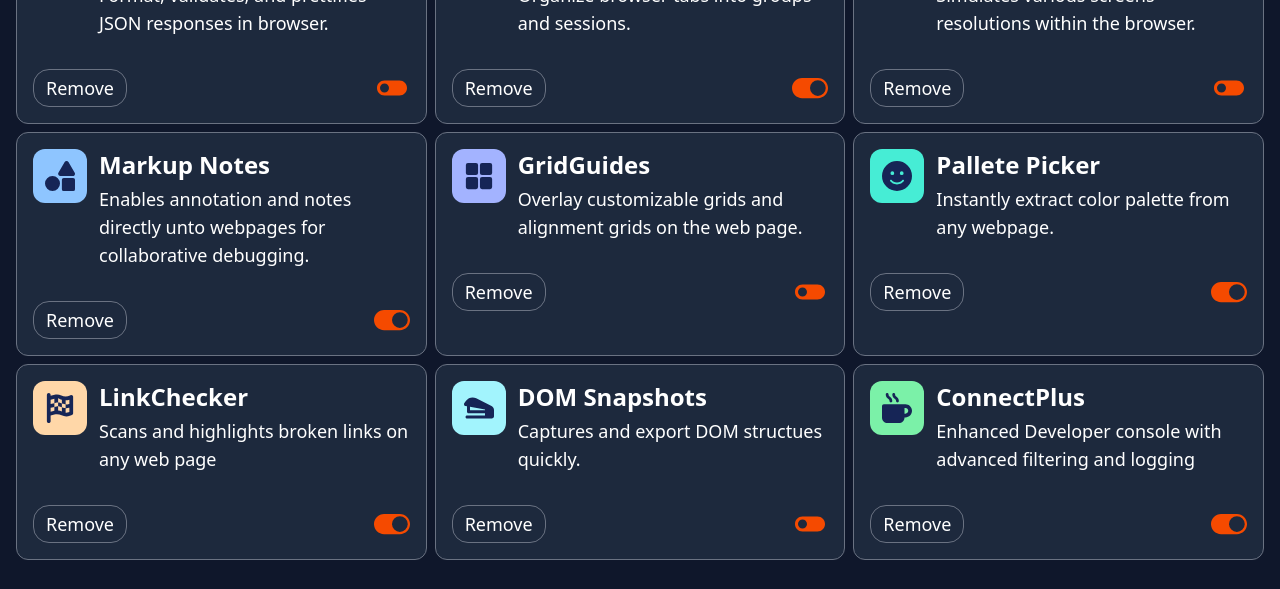
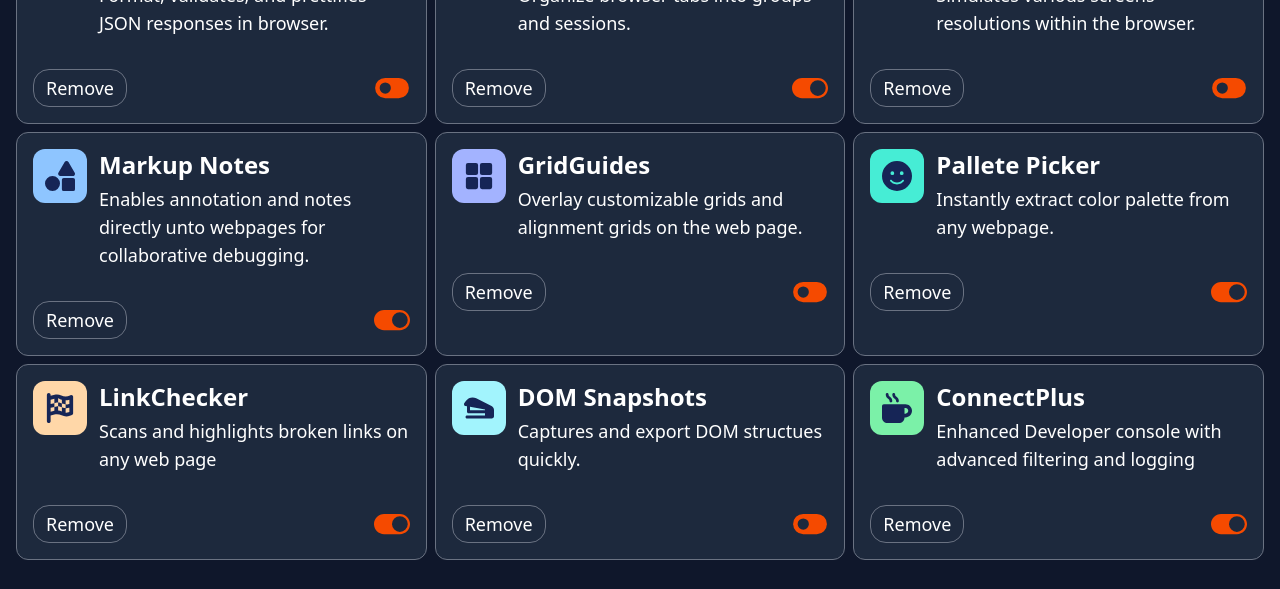
Before and after one commit to code4two/extension-manager-with-react, a React (Vite) app: page / in a window 1280 px wide. Shown: the part 492-1081 px from the top of the page. Built offline with nearby package versions, Linux system fonts and the light colour scheme.

Commit message:
added new toggle off icon

```diff
--- a/src/pages/All.jsx
+++ b/src/pages/All.jsx
@@ -4,7 +4,7 @@ import { FaMoon } from "react-icons/fa6";
 import { LuSunMoon } from "react-icons/lu";
 import { FaCloud } from "react-icons/fa";
 import { IoToggle } from "react-icons/io5";
-import { MdToggleOff } from "react-icons/md";
+import { PiToggleLeftFill } from "react-icons/pi";
 import { IoSettingsSharp } from "react-icons/io5";
 import { FaBinoculars } from "react-icons/fa";
 import { FaTruck } from "react-icons/fa";
@@ -63,7 +63,7 @@ const All = () => {
           description={
             "Format, validates, and prettifies JSON responses in browser."
           }
-          toggleButton={<MdToggleOff />}
+          toggleButton={<PiToggleLeftFill />}
           firstIconBg="bg-pink-200"
         />
         <ExtensionCard
@@ -79,7 +79,7 @@ const All = () => {
           description={
             "Simulates various screens resolutions within the browser."
           }
-          toggleButton={<MdToggleOff />}
+          toggleButton={<PiToggleLeftFill />}
           firstIconBg="bg-blue-200"
         />
         <ExtensionCard
@@ -97,7 +97,7 @@ const All = () => {
           description={
             "Overlay customizable grids and alignment grids on the web page."
           }
-          toggleButton={<MdToggleOff />}
+          toggleButton={<PiToggleLeftFill />}
           firstIconBg="bg-indigo-300"
         />
         <ExtensionCard
@@ -118,7 +118,7 @@ const All = () => {
           firstIcon={<FaStapler />}
           title={"DOM Snapshots"}
           description={"Captures and export DOM structues quickly."}
-          toggleButton={<MdToggleOff />}
+          toggleButton={<PiToggleLeftFill />}
           firstIconBg="bg-cyan-200"
         />
         <ExtensionCard
```
